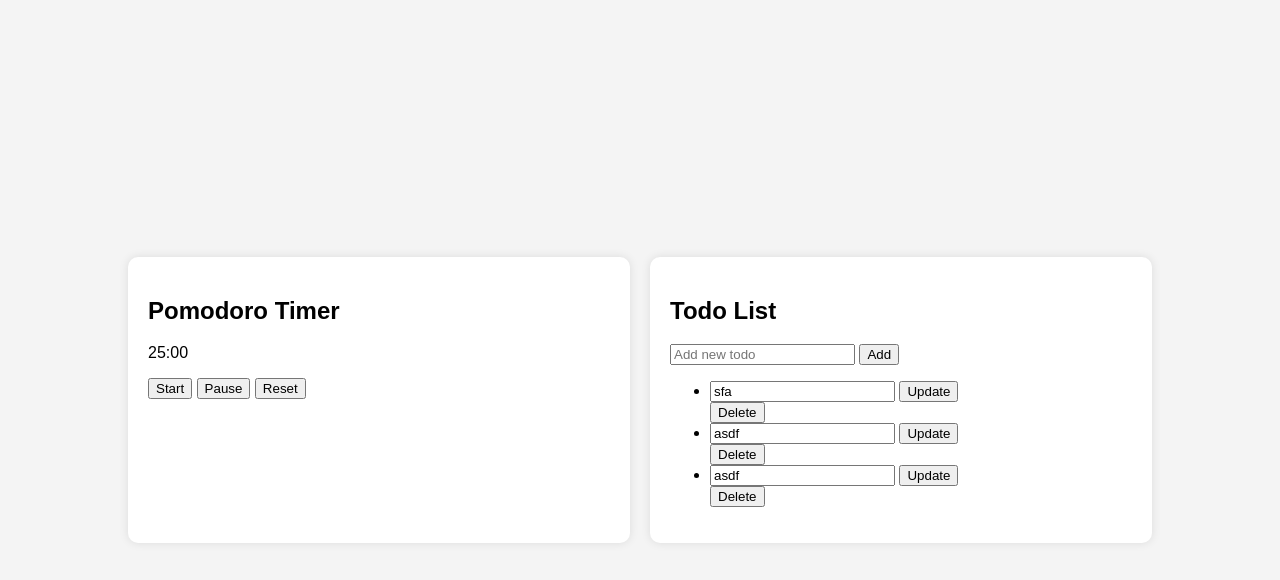
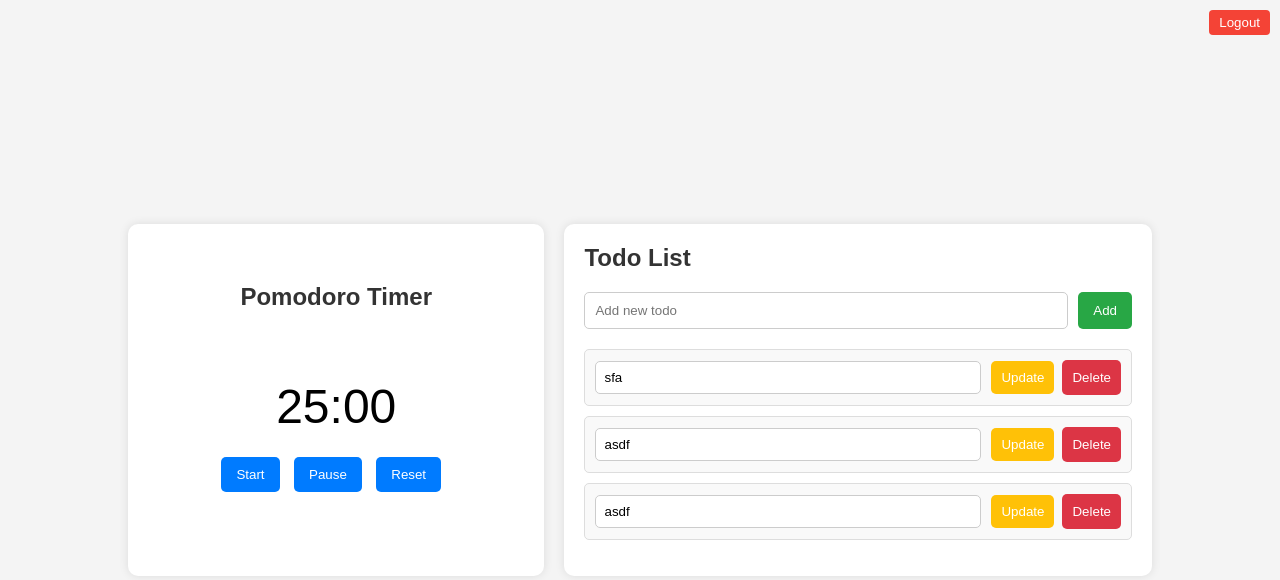
Before and after one commit to akhil8g/Todo-App-Pomodoro, a Flask app: page /dashboard in a window 1280 px wide. Shown: the top 580 px of the page. Run offline with Flask 3, Linux system fonts and the light colour scheme; a user stored in the database is signed in.

Commit message:
design-changes

```diff
--- a/app.py
+++ b/app.py
@@ -79,9 +79,10 @@ def delete_todo(todo_id):
         db.session.commit()
     return redirect(url_for('dashboard'))
 
-@app.route('/logout')
+@app.route('/logout', methods=['POST'])
 def logout():
     session.pop('user_id', None)
+    flash("You have been logged out.")
     return redirect(url_for('index'))
 
 # App Initialization
--- a/static/css/styles.css
+++ b/static/css/styles.css
@@ -21,3 +21,136 @@ body {
     border-radius: 10px;
     box-shadow: 0 0 10px rgba(0, 0, 0, 0.1);
 }
+
+h2 {
+    margin-top: 0;
+    color: #333;
+}
+
+.pomodoro-buttons button {
+    margin-right: 10px;
+    padding: 10px 15px;
+    background-color: #007bff;
+    color: white;
+    border: none;
+    border-radius: 5px;
+    cursor: pointer;
+    position: relative;
+    bottom: 70%;
+}
+
+.pomodoro-buttons button:hover {
+    background-color: #0056b3;
+}
+
+.todo-form {
+    display: flex;
+    gap: 10px;
+    margin-bottom: 20px;
+}
+
+.todo-form input {
+    flex: 1;
+    padding: 10px;
+    border: 1px solid #ccc;
+    border-radius: 5px;
+}
+
+.todo-form button {
+    padding: 10px 15px;
+    background-color: #28a745;
+    color: white;
+    border: none;
+    border-radius: 5px;
+    cursor: pointer;
+}
+
+.todo-form button:hover {
+    background-color: #218838;
+}
+
+.todo-list {
+    list-style: none;
+    padding: 0;
+}
+
+.todo-list li {
+    display: flex;
+    justify-content: left;
+    gap: 0.5rem;
+    align-items: center;
+    margin-bottom: 10px;
+    padding: 10px;
+    background-color: #f9f9f9;
+    border: 1px solid #ddd;
+    border-radius: 5px;
+}
+
+.inline-form {
+    display: flex;
+    gap: 10px;
+}
+
+.inline-form input {
+    flex: 1;
+    padding: 8px;
+    border: 1px solid #ccc;
+    border-radius: 5px;
+}
+
+.update-btn {
+    background-color: #ffc107;
+    color: white;
+    border: none;
+    padding: 5px 10px;
+    border-radius: 5px;
+    cursor: pointer;
+}
+
+.update-btn:hover {
+    background-color: #e0a800;
+}
+
+.delete-btn {
+    background-color: #dc3545;
+    color: white;
+    border: none;
+    padding: 10px 10px;
+    border-radius: 5px;
+    cursor: pointer;
+}
+
+.delete-btn:hover {
+    background-color: #c82333;
+}
+
+.logout {
+    position: absolute;
+    top: 10px;
+    right: 10px;
+}
+
+.logout button {
+    background-color: #f44336;
+    color: white;
+    border: none;
+    padding: 5px 10px;
+    border-radius: 4px;
+    cursor: pointer;
+}
+
+.logout button:hover {
+    background-color: #d32f2f;
+}
+
+.pomodoro {
+    display: flex;
+    justify-content: center;
+    align-items: center;
+    flex-direction: column;
+}
+
+#timer {
+    font-size: 3rem;
+    position: relative;
+}
--- a/templates/dashboard.html
+++ b/templates/dashboard.html
@@ -1,28 +1,35 @@
 {% extends "base.html" %}
 {% block content %}
+<div class="logout">
+    <form method="POST" action="{{ url_for('logout') }}">
+        <button type="submit">Logout</button>
+    </form>
+</div>
 <div class="container">
     <div class="pomodoro">
         <h2>Pomodoro Timer</h2>
         <p id="timer">25:00</p>
-        <button onclick="startTimer()">Start</button>
-        <button onclick="pauseTimer()">Pause</button>
-        <button onclick="resetTimer()">Reset</button>
+        <div class="pomodoro-buttons">
+            <button onclick="startTimer()">Start</button>
+            <button onclick="pauseTimer()">Pause</button>
+            <button onclick="resetTimer()">Reset</button>
+        </div>
     </div>
     <div class="todo">
         <h2>Todo List</h2>
-        <form method="POST" action="{{ url_for('add_todo') }}">
+        <form method="POST" action="{{ url_for('add_todo') }}" class="todo-form">
             <input type="text" name="content" placeholder="Add new todo" required>
             <button type="submit">Add</button>
         </form>
-        <ul>
+        <ul class="todo-list">
             {% for todo in todos %}
             <li>
-                <form method="POST" action="{{ url_for('update_todo', todo_id=todo.id) }}">
-                    <input type="text" name="content" value="{{ todo.content }}" required>
-                    <button type="submit">Update</button>
+                <form method="POST" action="{{ url_for('update_todo', todo_id=todo.id) }}" class="inline-form">
+                    <input type="text" name="content" value="{{ todo.content }}" required style="width: 23rem;">
+                    <button type="submit" class="update-btn">Update</button>
                 </form>
-                <form method="POST" action="{{ url_for('delete_todo', todo_id=todo.id) }}">
-                    <button type="submit">Delete</button>
+                <form method="POST" action="{{ url_for('delete_todo', todo_id=todo.id) }}" class="inline-form">
+                    <button type="submit" class="delete-btn">Delete</button>
                 </form>
             </li>
             {% endfor %}
```
